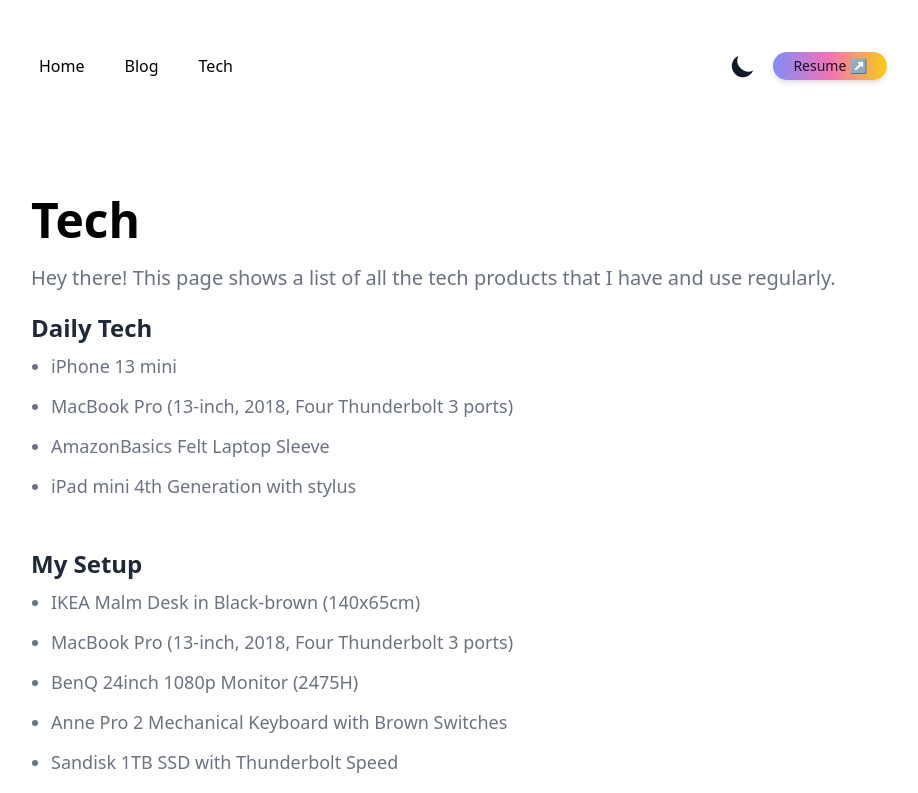
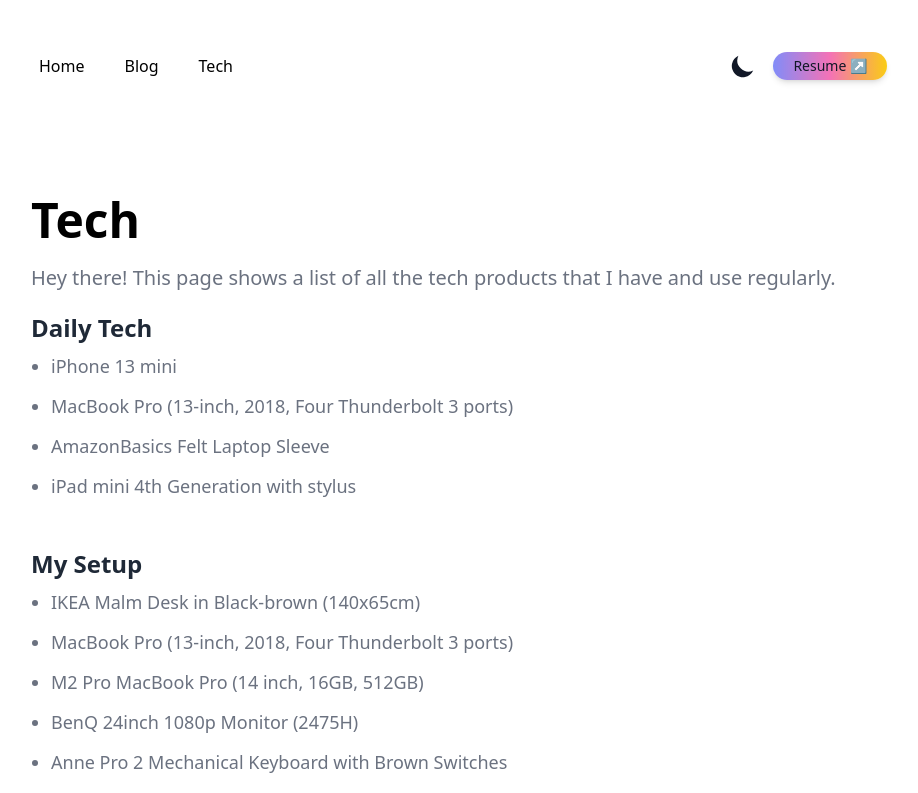
Before and after one commit to saadsme/portfolio, a Next.js app: page /tech in a window 1280 px wide. Shown: the top 793 px of the page, without its empty margins (181-1099 px from the left). Built offline with nearby package versions, Linux system fonts and the light colour scheme.

Commit message:
add laptop info

```diff
--- a/pages/tech.js
+++ b/pages/tech.js
@@ -33,6 +33,7 @@
                     <ul className='ml-5 text-lg space-y-3 text-gray-500 list-disc dark:text-gray-300'>
                         <li>IKEA Malm Desk in Black-brown (140x65cm)</li>
                         <li>MacBook Pro (13-inch, 2018, Four Thunderbolt 3 ports)</li>
+                        <li>M2 Pro MacBook Pro (14 inch, 16GB, 512GB) </li>
                         <li>BenQ 24inch 1080p Monitor (2475H) </li>
                         <li>Anne Pro 2 Mechanical Keyboard with Brown Switches</li>
                         <li>Sandisk 1TB SSD with Thunderbolt Speed</li>
```
